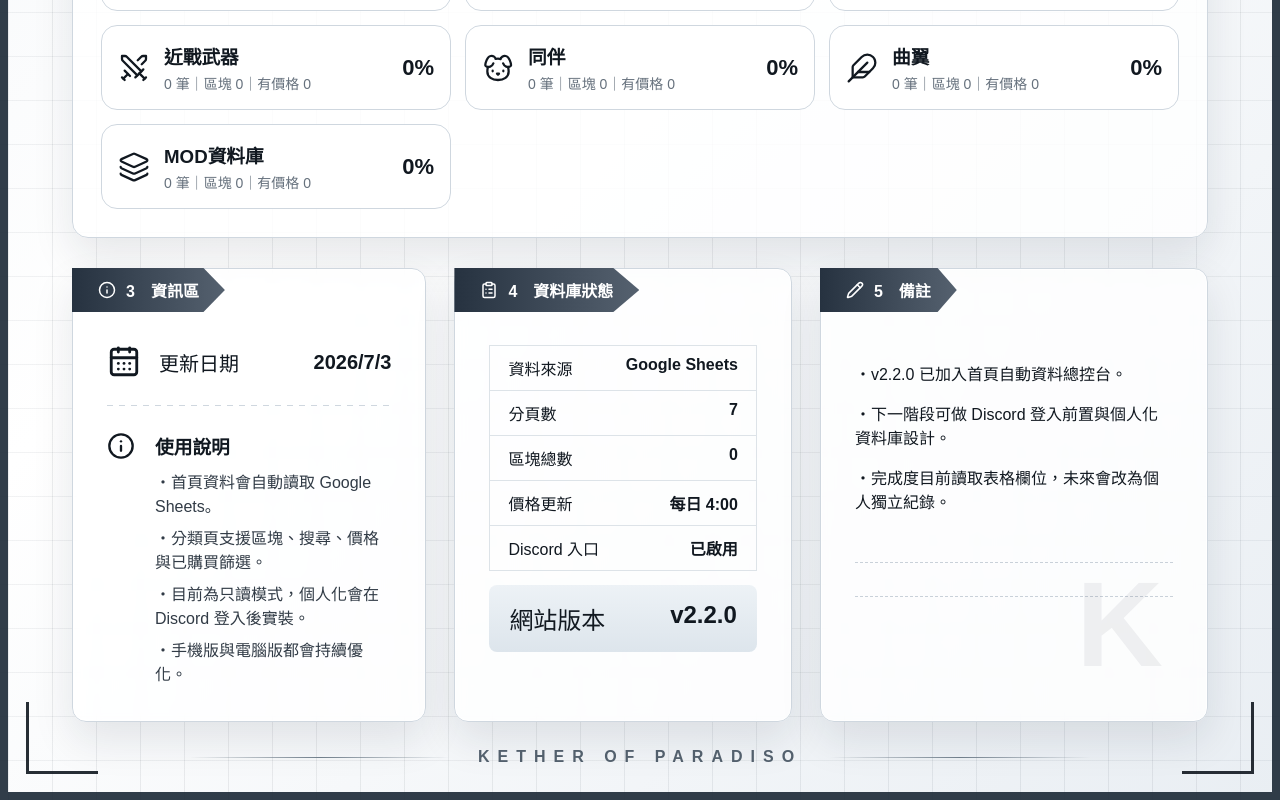
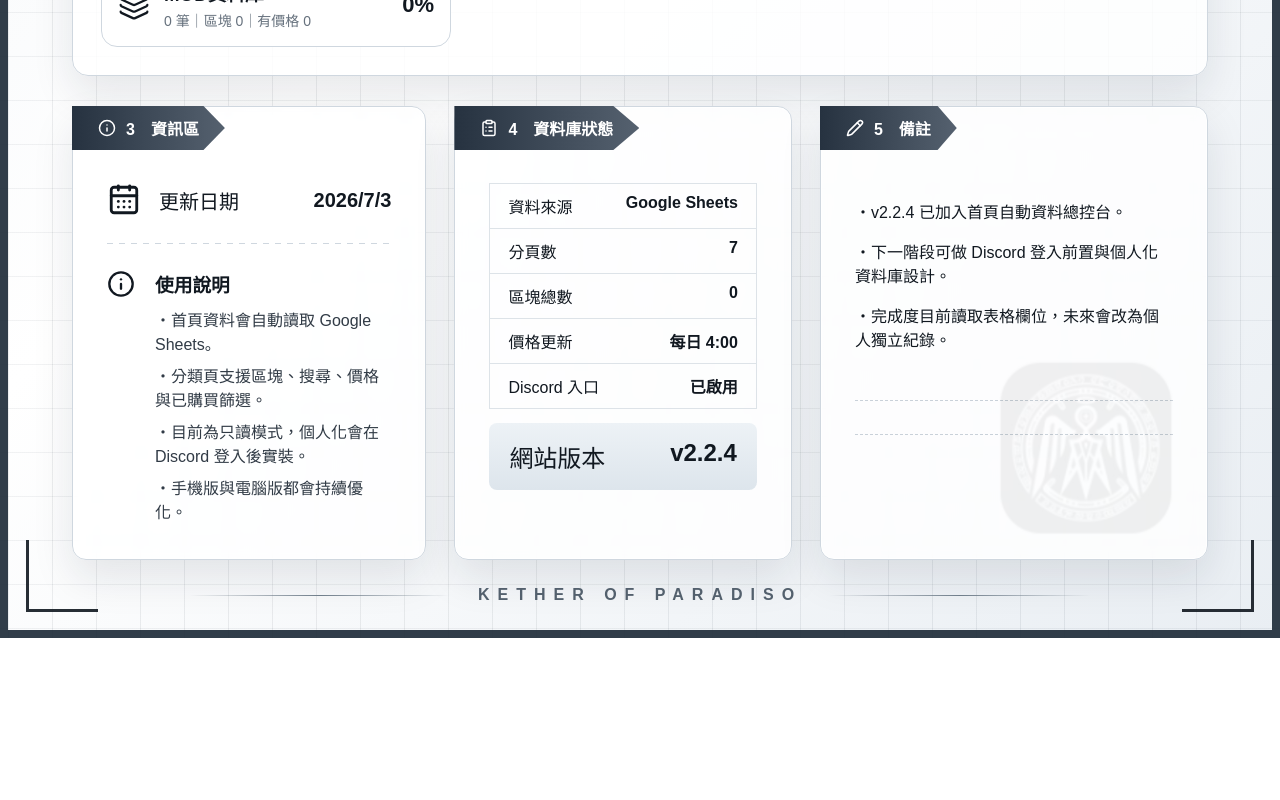
Before and after one commit to yahananako/kether-warframe-database, a Next.js app: page / in a window 1280 px wide. Shown: the part 1008-1808 px from the top of the page. After the commit the page ends 1646 px from the top, so only its background shows below. Built offline with nearby package versions, Linux system fonts and the light colour scheme; no server answers.

Commit message:
Add clan logo image to public

```diff
--- a/app/globals.css
+++ b/app/globals.css
@@ -1582,3 +1582,149 @@ a.nav-card {
     text-align: center;
   }
 }
+
+.clan-logo-real {
+  display: flex;
+  justify-content: center;
+  margin: 10px auto 18px;
+}
+
+.clan-logo-real img {
+  width: min(190px, 46vw);
+  height: auto;
+  border-radius: 28px;
+  box-shadow: 0 18px 42px rgba(20, 32, 45, 0.18);
+  display: block;
+}
+
+.watermark-logo {
+  position: absolute;
+  right: 28px;
+  bottom: 20px;
+  width: min(180px, 38vw);
+  height: auto;
+  opacity: 0.06;
+  pointer-events: none;
+  filter: grayscale(1);
+}
+
+@media (max-width: 680px) {
+  .clan-logo-real img {
+    width: min(150px, 50vw);
+    border-radius: 24px;
+  }
+
+  .watermark-logo {
+    width: 130px;
+    right: 16px;
+    bottom: 14px;
+  }
+}
+
+/* v2.2.3 強制替換首頁假 K Logo */
+.clan-logo-real {
+  display: flex;
+  justify-content: center;
+  margin: 10px auto 18px;
+}
+
+.clan-logo-real img,
+.clan-logo-img {
+  width: min(190px, 46vw);
+  height: auto;
+  border-radius: 28px;
+  box-shadow: 0 18px 42px rgba(20, 32, 45, 0.18);
+  display: block;
+}
+
+/* 若舊 logo-mark 還殘留，直接把 K 變成氏族 Logo */
+.logo-mark {
+  background-image: url("/kether-clan-logo.png") !important;
+  background-size: cover !important;
+  background-position: center !important;
+  background-repeat: no-repeat !important;
+  color: transparent !important;
+  font-size: 0 !important;
+}
+
+/* 底部浮水印改用氏族 Logo */
+.watermark-logo {
+  position: absolute;
+  right: 28px;
+  bottom: 20px;
+  width: min(180px, 38vw);
+  height: auto;
+  opacity: 0.06;
+  pointer-events: none;
+  filter: grayscale(1);
+}
+
+@media (max-width: 680px) {
+  .clan-logo-real img,
+  .clan-logo-img {
+    width: min(150px, 50vw);
+    border-radius: 24px;
+  }
+
+  .watermark-logo {
+    width: 130px;
+    right: 16px;
+    bottom: 14px;
+  }
+}
+
+/* v2.2.4 clan logo final override */
+.clan-logo-real {
+  display: flex !important;
+  justify-content: center !important;
+  margin: 10px auto 18px !important;
+}
+
+.clan-logo-real img,
+.clan-logo-img {
+  width: min(190px, 46vw) !important;
+  height: auto !important;
+  border-radius: 28px !important;
+  box-shadow: 0 18px 42px rgba(20, 32, 45, 0.18) !important;
+  display: block !important;
+}
+
+/* 如果舊 K 還殘留，直接把 K 的外殼變成氏族 Logo */
+.logo-mark {
+  background: url("/kether-clan-logo.png") center / cover no-repeat !important;
+  color: transparent !important;
+  font-size: 0 !important;
+  text-indent: -9999px !important;
+  overflow: hidden !important;
+}
+
+.logo-mark::before,
+.logo-mark::after {
+  display: none !important;
+  content: none !important;
+}
+
+.watermark-logo {
+  position: absolute !important;
+  right: 28px !important;
+  bottom: 20px !important;
+  width: min(180px, 38vw) !important;
+  height: auto !important;
+  opacity: 0.06 !important;
+  pointer-events: none !important;
+  filter: grayscale(1) !important;
+}
+
+@media (max-width: 680px) {
+  .clan-logo-real img,
+  .clan-logo-img {
+    width: min(150px, 50vw) !important;
+    border-radius: 24px !important;
+  }
+
+  .watermark-logo {
+    width: 130px !important;
+    right: 16px !important;
+    bottom: 14px !important;
+  }
+}
--- a/app/page.tsx
+++ b/app/page.tsx
@@ -109,10 +109,7 @@ export default async function HomePage() {
       </header>
 
       <section className="hero">
-        <div className="clan-logo">
-          <div className="logo-mark">K</div>
-        </div>
-        <h2>KETHER OF PARADISO</h2>
+<h2>KETHER OF PARADISO</h2>
         <h1>Warframe 資料庫首頁</h1>
         <div className="divider">
           <span />
@@ -238,7 +235,7 @@ export default async function HomePage() {
 
           <div className="total-row">
             <span>網站版本</span>
-            <b>v2.2.0</b>
+            <b>v2.2.4</b>
           </div>
         </article>
 
@@ -248,12 +245,12 @@ export default async function HomePage() {
             <span>5　備註</span>
           </div>
 
-          <p>・v2.2.0 已加入首頁自動資料總控台。</p>
+          <p>・v2.2.4 已加入首頁自動資料總控台。</p>
           <p>・下一階段可做 Discord 登入前置與個人化資料庫設計。</p>
           <p>・完成度目前讀取表格欄位，未來會改為個人獨立紀錄。</p>
           <div className="note-lines" />
           <div className="note-lines" />
-          <div className="watermark">K</div>
+          <img className="watermark watermark-logo" src="/kether-clan-logo.png" alt="" aria-hidden="true" />
         </article>
       </section>
 
--- a/package.json
+++ b/package.json
@@ -1,6 +1,6 @@
 {
   "name": "kether-warframe-database",
-  "version": "2.2.0",
+  "version": "2.2.4",
   "private": true,
   "scripts": {
     "dev": "next dev",
```
Also changed, not shown: public/kether-clan-logo.png (added).
